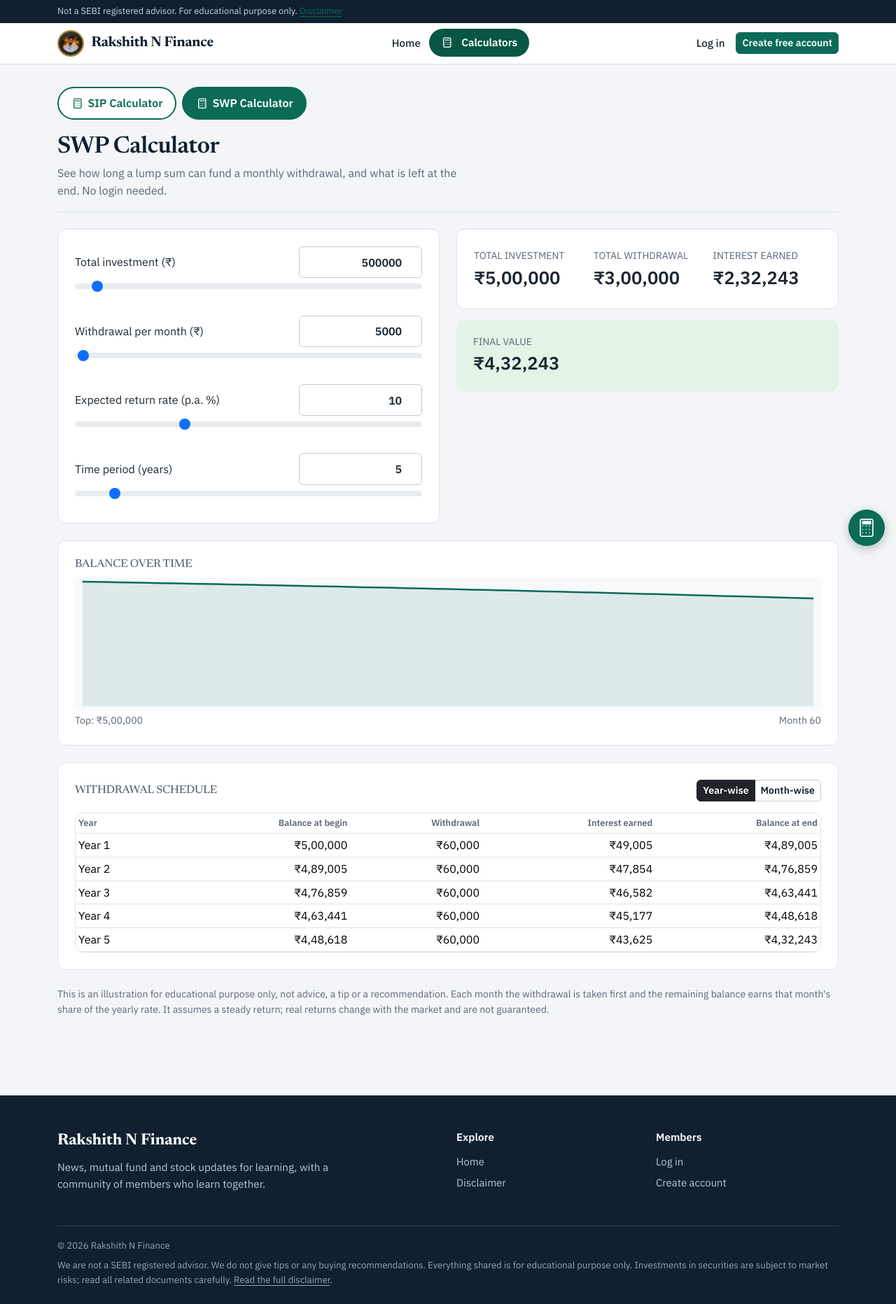
After one commit to purnesh2003/RNF-Final, a Flask app: page /swp-calculator in a window 1280 px wide. The commit adds this page. Shown: the whole page at 70% size. Run offline with Flask 3, Linux system fonts and the light colour scheme; some libraries are stand-ins or nearby versions.

Commit message:
Add SWP calculator

```diff
--- a/app/main.py
+++ b/app/main.py
@@ -81,6 +81,12 @@ def disclaimer():
 def sip_calculator():
     """Public SIP calculator (no login needed). All maths runs in the browser; nothing is stored."""
     return render_template("sip.html")
+
+
+@bp.route("/swp-calculator")
+def swp_calculator():
+    """Public SWP (systematic withdrawal plan) calculator. All maths runs in the browser; nothing is stored."""
+    return render_template("swp.html")
 
 
 @bp.route("/healthz")
@@ -336,9 +342,61 @@ def invite():
     joined = User.query.filter_by(referred_by_id=current_user.id, email_verified=True).order_by(User.created_at.desc()).all()
     waiting = User.query.filter_by(referred_by_id=current_user.id, email_verified=False).count()
     site = current_app.config["SITE_NAME"]
-    share = quote(f"Join me on {site}: free market insights and a friendly community. Sign up here: {link}")
+    share = quote(f"Join me on {site}: news, mutual funds and stocks explained for learning, and a friendly community. Sign up here: {link}")
     return render_template("invite.html", link=link, code=code, joined=joined, waiting=waiting, share=share)
 
+
+# ---------------------------------------------------------------- search (posts, documents, chat)
+SEARCH_LIMIT = 20
+SEARCH_SCOPES = {"all": "Everything", "posts": "Posts", "documents": "Documents", "chat": "Chat"}
+
+
+def _like(term):
+    """LIKE pattern for a plain-text search (the member's % and _ are matched literally)."""
+    esc = term.replace("\\", "\\\\").replace("%", "\\%").replace("_", "\\_")
+    return f"%{esc}%"
+
+
+@bp.route("/search")
+@login_required
+@limiter.limit("60 per minute")
+def search():
+    q = " ".join(request.args.get("q", "").split())[:100]
+    scope = request.args.get("in", "all")
+    scope = scope if scope in SEARCH_SCOPES else "all"
+    res = {"posts": [], "documents": [], "chat": []}
+    too_short = bool(q) and len(q) < 2
+    if len(q) >= 2:
+        like = _like(q)
+        if scope in ("all", "posts"):
+            res["posts"] = (Post.query.filter(post_is_live(), db.or_(Post.title.ilike(like, escape="\\"), Post.body.ilike(like, escape="\\")))
+                            .order_by(Post.created_at.desc()).limit(SEARCH_LIMIT).all())
+        if scope in ("all", "documents"):
+            docs = []
+            for p in (Post.query.filter(post_is_live(), Post.file_key.isnot(None), Post.file_name.ilike(like, escape="\\"))
+                      .order_by(Post.created_at.desc()).limit(SEARCH_LIMIT)):
+                docs.append(("post", p))
+            for m in (Message.query.filter(Message.deleted.is_(False), Message.file_key.isnot(None), Message.file_name.ilike(like, escape="\\"))
+                      .order_by(Message.created_at.desc()).limit(SEARCH_LIMIT)):
+                docs.append(("chat", m))
+            docs.sort(key=lambda r: r[1].created_at, reverse=True)
+            for src, obj in docs[:SEARCH_LIMIT]:
+                mime = obj.file_mime or ""
+                media = mime.startswith("image/") or mime.startswith("video/")
+                res["documents"].append({
+                    "name": obj.file_name or obj.file_key, "url": file_url(obj.file_key, obj.file_name, media),
+                    "where": ("Admin post · " + obj.section_label.split(" ", 1)[-1]) if src == "post"
+                             else Message.CHANNELS.get(obj.channel, "General") + " chat",
+                    "created_at": obj.created_at})
+        if scope in ("all", "chat"):
+            res["chat"] = (Message.query.filter(Message.deleted.is_(False), Message.body.ilike(like, escape="\\"))
+                           .order_by(Message.created_at.desc()).limit(SEARCH_LIMIT).all())
+    total = sum(len(v) for v in res.values())
+    return render_template("search.html", q=q, scope=scope, scopes=SEARCH_SCOPES, res=res, total=total, too_short=too_short,
+                           channels=Message.CHANNELS, section_endpoints=SECTION_ENDPOINTS, limit=SEARCH_LIMIT)
+
+
+# ---------------------------------------------------------------- market updates (buttons in the community chat)
 @bp.route("/market-update/<kind>")
 @login_required
 @limiter.limit("60 per minute")
--- a/app/static/style.css
+++ b/app/static/style.css
@@ -376,3 +376,23 @@ img, video { max-width: 100%; height: auto; }
 .mu-panel .mu-stale{font-size:.8rem}
 .mu-pre{white-space:pre-wrap;font-family:inherit;font-size:.85rem;margin:6px 0 0}
 .footer-legal a { color: inherit; text-decoration: underline; }
+
+/* SIP Calculator: a big, always-visible tab in the menu and a button on the home page */
+.site-header .nav-link.nav-calc { background: var(--green); color: #fff; font-weight: 700; border-radius: 999px; padding: .5rem 1.05rem; margin: 0 .25rem; display: inline-flex; align-items: center; gap: .4rem; }
+.site-header .nav-link.nav-calc:hover, .site-header .nav-link.nav-calc.active { background: var(--green-2); color: #fff; }
+.site-header .nav-link.nav-calc::after { display: none; }
+.btn-calc { background: var(--brass); color: #fff; border: 0; font-weight: 700; }
+.btn-calc:hover { filter: brightness(.92); color: #fff; }
+.btn-calc .i, .nav-calc .i { width: 1.15em; height: 1.15em; margin-right: .35rem; }
+
+/* Calculator tabs (SIP | SWP) and the SWP page */
+.calc-tabs { display: flex; gap: .5rem; flex-wrap: wrap; margin-bottom: 1.2rem; }
+.calc-tab { display: inline-flex; align-items: center; gap: .4rem; padding: .55rem 1.1rem; border-radius: 999px; font-weight: 700; text-decoration: none;
+            color: var(--green); background: var(--surface); border: 2px solid var(--green); }
+.calc-tab:hover { background: var(--green-tint); color: var(--green-2); }
+.calc-tab.active { background: var(--green); color: #fff; }
+.calc-tab .i { width: 1.1em; height: 1.1em; }
+.swp-stats { display: grid; grid-template-columns: repeat(auto-fit, minmax(150px, 1fr)); gap: 1rem; }
+.swp-chart { width: 100%; height: 190px; display: block; background: #f7f9fb; border-radius: var(--r-sm); }
+.swp-table { max-height: 420px; overflow: auto; }
+.swp-table thead th { position: sticky; top: 0; background: var(--surface); }
--- /dev/null
+++ b/app/static/swp.js
@@ -0,0 +1,101 @@
+/* SWP (Systematic Withdrawal Plan) calculator - runs fully in the browser (works for logged-out visitors too).
+   Each month: take the withdrawal out first, then the rest earns that month's interest (annual rate / 12). */
+(function () {
+  var $ = function (id) { return document.getElementById(id); };
+  var fmt = function (n) { return "₹" + Math.round(n).toLocaleString("en-IN"); };
+  var LIMIT = { invMin: 10000, invMax: 100000000, wMin: 100, yMin: 1, yMax: 40, rMin: 1, rMax: 30 };
+
+  function compute(invest, withdraw, years, rate) {
+    var r = rate / 1200, bal = invest, rows = [], totalW = 0, totalI = 0, lastMonth = years * 12, ranOut = null;
+    for (var m = 1; m <= years * 12; m++) {
+      var begin = bal, w = Math.min(withdraw, begin), interest = (begin - w) * r;
+      bal = begin - w + interest;
+      totalW += w; totalI += interest;
+      rows.push({ month: m, begin: begin, withdrawal: w, interest: interest, end: bal });
+      if (bal <= 0.005) { bal = 0; ranOut = m; lastMonth = m; break; }
+    }
+    return { rows: rows, invested: invest, totalWithdrawal: totalW, totalInterest: totalI, finalValue: bal, ranOutMonth: ranOut };
+  }
+  window.swpCompute = compute;
+
+  function num(el) { var v = parseFloat(el.value); return isFinite(v) ? v : NaN; }
+  function cell(tr, text, cls) { var td = document.createElement("td"); td.textContent = text; if (cls) td.className = cls; tr.appendChild(td); }
+
+  function yearRows(rows) {
+    var out = [];
+    for (var i = 0; i < rows.length; i += 12) {
+      var part = rows.slice(i, i + 12), w = 0, it = 0;
+      part.forEach(function (x) { w += x.withdrawal; it += x.interest; });
+      out.push({ label: "Year " + (i / 12 + 1), begin: part[0].begin, withdrawal: w, interest: it, end: part[part.length - 1].end });
+    }
+    return out;
+  }
+
+  var view = "year", last = null;
+  function drawTable() {
+    if (!last) return;
+    var body = $("swp-body"), head = $("swp-head-first");
+    head.textContent = view === "year" ? "Year" : "Month";
+    body.replaceChildren();
+    var list = view === "year" ? yearRows(last.rows) : last.rows.map(function (x) { return { label: "Month " + x.month, begin: x.begin, withdrawal: x.withdrawal, interest: x.interest, end: x.end }; });
+    list.forEach(function (x) {
+      var tr = document.createElement("tr");
+      cell(tr, x.label); cell(tr, fmt(x.begin), "text-end"); cell(tr, fmt(x.withdrawal), "text-end");
+      cell(tr, fmt(x.interest), "text-end"); cell(tr, fmt(x.end), "text-end");
+      body.appendChild(tr);
+    });
+    $("view-year").classList.toggle("active", view === "year");
+    $("view-month").classList.toggle("active", view === "month");
+  }
+
+  function drawChart(rows, invest) {
+    var W = 600, H = 190, pad = 6, max = invest, pts = [[0, invest]];
+    rows.forEach(function (x) { pts.push([x.month, x.end]); max = Math.max(max, x.end); });
+    var xmax = pts[pts.length - 1][0] || 1;
+    var d = pts.map(function (p, i) {
+      var x = pad + (p[0] / xmax) * (W - 2 * pad), y = H - pad - (p[1] / max) * (H - 2 * pad);
+      return (i ? "L" : "M") + x.toFixed(1) + " " + y.toFixed(1);
+    }).join(" ");
+    $("swp-line").setAttribute("d", d);
+    $("swp-area").setAttribute("d", d + " L" + (pad + (xmax / xmax) * (W - 2 * pad)).toFixed(1) + " " + (H - pad) + " L" + pad + " " + (H - pad) + " Z");
+    $("chart-max").textContent = fmt(max);
+    $("chart-end").textContent = "Month " + xmax;
+  }
+
+  function render() {
+    var inv = num($("inv")), w = num($("wd")), y = num($("years")), r = num($("rate")), err = $("swp-error"), bad = null;
+    if (!(inv >= LIMIT.invMin && inv <= LIMIT.invMax)) bad = "Total investment must be between " + fmt(LIMIT.invMin) + " and " + fmt(LIMIT.invMax) + ".";
+    else if (!(w >= LIMIT.wMin && w <= inv)) bad = "Withdrawal per month must be between " + fmt(LIMIT.wMin) + " and your total investment.";
+    else if (!(y >= LIMIT.yMin && y <= LIMIT.yMax) || Math.floor(y) !== y) bad = "Time period must be a whole number of years from 1 to 40.";
+    else if (!(r >= LIMIT.rMin && r <= LIMIT.rMax)) bad = "Expected return must be between 1% and 30%.";
+    err.hidden = !bad; err.textContent = bad || "";
+    if (bad) return;
+    last = compute(inv, w, y, r);
+    $("out-inv").textContent = fmt(last.invested);
+    $("out-wd").textContent = fmt(last.totalWithdrawal);
+    $("out-final").textContent = fmt(last.finalValue);
+    $("out-interest").textContent = fmt(last.totalInterest);
+    var note = $("swp-note");
+    if (last.ranOutMonth) {
+      var yrs = Math.floor(last.ranOutMonth / 12), mo = last.ranOutMonth % 12;
+      note.textContent = "At this withdrawal your money would run out after about " + (yrs ? yrs + " year" + (yrs > 1 ? "s " : " ") : "") + (mo ? mo + " month" + (mo > 1 ? "s" : "") : "") + ". Try a smaller withdrawal or a shorter period.";
+      note.hidden = false;
+    } else { note.hidden = true; note.textContent = ""; }
+    drawChart(last.rows, inv);
+    drawTable();
+  }
+
+  function link(n, range) {
+    range.addEventListener("input", function () { n.value = range.value; render(); });
+    n.addEventListener("input", function () { var v = num(n); if (isFinite(v)) range.value = v; render(); });
+  }
+  link($("inv"), $("inv-r")); link($("wd"), $("wd-r")); link($("years"), $("years-r")); link($("rate"), $("rate-r"));
+  $("inv").value = $("inv-r").value = 500000;
+  $("wd").value = $("wd-r").value = 5000;
+  $("years").value = $("years-r").value = 5;
+  $("rate").value = $("rate-r").value = 10;
+  $("view-year").addEventListener("click", function () { view = "year"; drawTable(); });
+  $("view-month").addEventListener("click", function () { view = "month"; drawTable(); });
+  $("swp-form").addEventListener("submit", function (e) { e.preventDefault(); });
+  render();
+})();
--- /dev/null
+++ b/app/templates/_calc_tabs.html
@@ -0,0 +1,5 @@
+{# Switch between the two calculators (shown at the top of both pages). #}
+<div class="calc-tabs" role="tablist" aria-label="Calculators">
+  <a class="calc-tab{{ ' active' if request.endpoint == 'main.sip_calculator' }}" href="{{ url_for('main.sip_calculator') }}" role="tab" aria-selected="{{ 'true' if request.endpoint == 'main.sip_calculator' else 'false' }}"><svg class="i"><use href="#i-calc"/></svg>SIP Calculator</a>
+  <a class="calc-tab{{ ' active' if request.endpoint == 'main.swp_calculator' }}" href="{{ url_for('main.swp_calculator') }}" role="tab" aria-selected="{{ 'true' if request.endpoint == 'main.swp_calculator' else 'false' }}"><svg class="i"><use href="#i-calc"/></svg>SWP Calculator</a>
+</div>
--- a/app/templates/base.html
+++ b/app/templates/base.html
@@ -4,7 +4,7 @@
 <meta charset="UTF-8">
 <meta name="viewport" content="width=device-width, initial-scale=1, viewport-fit=cover">
 <meta name="theme-color" content="#10202f">
-<meta name="description" content="{{ site_name }} - free, honest market insights on news, mutual funds and stocks, with a members community.">
+<meta name="description" content="{{ site_name }} - news, mutual funds and stocks explained for learning, with a members community.">
 <meta name="csrf-token" content="{{ csrf_token() }}">
 <title>{% block title %}{{ site_name }}{% endblock %}</title>
 <link rel="preload" href="{{ url_for('static', filename='fonts/ibm-plex-sans-var.woff') }}" as="font" type="font/woff" crossorigin>
@@ -38,6 +38,7 @@
   <symbol id="i-logout" viewBox="0 0 24 24"><path d="M9 4H5v16h4M16 8l4 4-4 4M20 12H9"/></symbol>
   <symbol id="i-eye" viewBox="0 0 24 24"><path d="M2 12s3.6-7 10-7 10 7 10 7-3.6 7-10 7S2 12 2 12z"/><circle cx="12" cy="12" r="3"/></symbol>
   <symbol id="i-eye-off" viewBox="0 0 24 24"><path d="M3 3l18 18M10.6 5.1A10 10 0 0 1 12 5c6.4 0 10 7 10 7a17 17 0 0 1-3.2 4M6.6 6.7C3.9 8.4 2 12 2 12s3.6 7 10 7c1.8 0 3.4-.5 4.8-1.2"/><path d="M9.9 9.9a3 3 0 0 0 4.2 4.2"/></symbol>
+  <symbol id="i-calc" viewBox="0 0 24 24"><rect x="5" y="3" width="14" height="18" rx="2"/><path d="M8 7h8M8 12h.01M12 12h.01M16 12h.01M8 16h.01M12 16h.01M16 16h.01"/></symbol>
   <symbol id="i-key" viewBox="0 0 24 24"><circle cx="8" cy="15" r="4"/><path d="M11 12l9-9M16 7l3 3"/></symbol>
 </svg>
 
@@ -45,8 +46,7 @@
 
 <div class="topbar">
   <div class="container">
-    <span>Free market insights. No courses sold.</span>
-    <span class="d-none d-md-inline">Not a SEBI registered advisor. For educational purpose only. <a href="{{ url_for('main.disclaimer') }}">Disclaimer</a></span>
+    <span>Not a SEBI registered advisor. For educational purpose only. <a href="{{ url_for('main.disclaimer') }}">Disclaimer</a></span>
   </div>
 </div>
 
@@ -69,11 +69,13 @@
       <div class="collapse navbar-collapse" id="navMenu">
         <ul class="navbar-nav mx-lg-auto">
           <li class="nav-item"><a class="nav-link{{ ' active' if ep == 'main.home' }}" href="{{ url_for('main.home') }}">Home</a></li>
+          <li class="nav-item"><a class="nav-link nav-calc{{ ' active' if ep in ('main.sip_calculator', 'main.swp_calculator') }}" href="{{ url_for('main.sip_calculator') }}"><svg class="i"><use href="#i-calc"/></svg>Calculators</a></li>
           {% if current_user.is_authenticated %}
           <li class="nav-item"><a class="nav-link{{ ' active' if ep == 'main.news' }}" href="{{ url_for('main.news') }}">News</a></li>
           <li class="nav-item"><a class="nav-link{{ ' active' if ep == 'main.mutual_funds' }}" href="{{ url_for('main.mutual_funds') }}">Mutual Funds</a></li>
           <li class="nav-item"><a class="nav-link{{ ' active' if ep == 'main.stocks' }}" href="{{ url_for('main.stocks') }}">Stocks</a></li>
           <li class="nav-item"><a class="nav-link{{ ' active' if ep.startswith('community.') }}" href="{{ url_for('community.chat') }}">Community</a></li>
+          <li class="nav-item"><a class="nav-link{{ ' active' if ep == 'main.search' }}" href="{{ url_for('main.search') }}">Search</a></li>
           <li class="nav-item dropdown">
             <a class="nav-link dropdown-toggle{{ ' active' if ep in ('main.documents','main.quizzes','main.polls') }}" href="#" role="button" data-bs-toggle="dropdown" aria-expanded="false">More</a>
             <ul class="dropdown-menu">
@@ -140,7 +142,7 @@
     <div class="row g-4">
       <div class="col-lg-5">
         <div class="footer-brand">{{ site_name }}</div>
-        <p class="footer-text">Honest, free market guidance on news, mutual funds and stocks, with a community of members who learn together.</p>
+        <p class="footer-text">News, mutual fund and stock updates for learning, with a community of members who learn together.</p>
       </div>
       <div class="col-6 col-lg-3 offset-lg-1">
         <div class="footer-title">Explore</div>
--- a/app/templates/sip.html
+++ b/app/templates/sip.html
@@ -1,6 +1,7 @@
 {% extends "base.html" %}
 {% block title %}SIP Calculator · {{ site_name }}{% endblock %}
 {% block content %}
+{% include "_calc_tabs.html" %}
 <div class="page-head"><div><h1>SIP Calculator</h1><p>Work out the monthly SIP you need for a goal, or see what a monthly SIP could grow to. Free for everyone, no login needed.</p></div></div>
 <div class="row g-4">
   <div class="col-lg-7">
--- /dev/null
+++ b/app/templates/swp.html
@@ -0,0 +1,74 @@
+{% extends "base.html" %}
+{% block title %}SWP Calculator · {{ site_name }}{% endblock %}
+{% block content %}
+{% include "_calc_tabs.html" %}
+<div class="page-head"><div><h1>SWP Calculator</h1><p>See how long a lump sum can fund a monthly withdrawal, and what is left at the end. No login needed.</p></div></div>
+<div class="row g-4">
+  <div class="col-lg-6">
+    <div class="card shadow-sm border-0 rounded-4"><div class="card-body p-4">
+      <form id="swp-form" novalidate>
+        <div class="sip-field">
+          <div class="top"><label for="inv">Total investment (₹)</label>
+            <input type="number" class="form-control num" id="inv" inputmode="numeric" step="10000"></div>
+          <input type="range" class="form-range" id="inv-r" min="10000" max="10000000" step="10000" aria-label="Total investment">
+        </div>
+        <div class="sip-field">
+          <div class="top"><label for="wd">Withdrawal per month (₹)</label>
+            <input type="number" class="form-control num" id="wd" inputmode="numeric" step="500"></div>
+          <input type="range" class="form-range" id="wd-r" min="500" max="500000" step="500" aria-label="Withdrawal per month">
+        </div>
+        <div class="sip-field">
+          <div class="top"><label for="rate">Expected return rate (p.a. %)</label>
+            <input type="number" class="form-control num" id="rate" inputmode="decimal" min="1" max="30" step="0.1"></div>
+          <input type="range" class="form-range" id="rate-r" min="1" max="30" step="0.5" aria-label="Expected return rate">
+        </div>
+        <div class="sip-field mb-0">
+          <div class="top"><label for="years">Time period (years)</label>
+            <input type="number" class="form-control num" id="years" inputmode="numeric" min="1" max="40" step="1"></div>
+          <input type="range" class="form-range" id="years-r" min="1" max="40" step="1" aria-label="Time period">
+        </div>
+        <div id="swp-error" class="text-danger small mt-3" role="alert" hidden></div>
+      </form>
+    </div></div>
+  </div>
+  <div class="col-lg-6">
+    <div class="card shadow-sm border-0 rounded-4 mb-3"><div class="card-body p-4">
+      <div class="swp-stats">
+        <div><span class="text-muted small text-uppercase">Total investment</span><div class="sip-big" id="out-inv">–</div></div>
+        <div><span class="text-muted small text-uppercase">Total withdrawal</span><div class="sip-big" id="out-wd">–</div></div>
+        <div><span class="text-muted small text-uppercase">Interest earned</span><div class="sip-big" id="out-interest">–</div></div>
+      </div>
+    </div></div>
+    <div class="sip-result">
+      <div class="text-muted small text-uppercase">Final value</div>
+      <div class="sip-big" id="out-final">–</div>
+      <div id="swp-note" class="small text-danger mt-2" role="status" hidden></div>
+    </div>
+  </div>
+</div>
+
+<div class="card shadow-sm border-0 rounded-4 mt-4"><div class="card-body p-4">
+  <h2 class="h6 text-uppercase text-muted mb-2">Balance over time</h2>
+  <svg class="swp-chart" viewBox="0 0 600 190" preserveAspectRatio="none" role="img" aria-label="Balance left in the plan month by month">
+    <path id="swp-area" fill="#6c9ea5" fill-opacity=".18" d=""></path>
+    <path id="swp-line" fill="none" stroke="#0b6b57" stroke-width="2.5" vector-effect="non-scaling-stroke" d=""></path>
+  </svg>
+  <div class="d-flex justify-content-between small text-muted mt-1"><span>Top: <span id="chart-max">–</span></span><span id="chart-end">–</span></div>
+</div></div>
+
+<div class="card shadow-sm border-0 rounded-4 mt-4"><div class="card-body p-4">
+  <div class="d-flex justify-content-between align-items-center flex-wrap gap-2 mb-3">
+    <h2 class="h6 text-uppercase text-muted mb-0">Withdrawal schedule</h2>
+    <div class="btn-group btn-group-sm" role="group" aria-label="Table view">
+      <button type="button" class="btn btn-outline-dark active" id="view-year">Year-wise</button>
+      <button type="button" class="btn btn-outline-dark" id="view-month">Month-wise</button>
+    </div>
+  </div>
+  <div class="table-responsive swp-table"><table class="table table-sm align-middle mb-0">
+    <thead><tr><th id="swp-head-first">Year</th><th class="text-end">Balance at begin</th><th class="text-end">Withdrawal</th><th class="text-end">Interest earned</th><th class="text-end">Balance at end</th></tr></thead>
+    <tbody id="swp-body"></tbody>
+  </table></div>
+</div></div>
+<p class="text-muted small mt-4">This is an illustration for educational purpose only, not advice, a tip or a recommendation. Each month the withdrawal is taken first and the remaining balance earns that month's share of the yearly rate. It assumes a steady return; real returns change with the market and are not guaranteed.</p>
+{% endblock %}
+{% block scripts %}<script src="{{ url_for('static', filename='swp.js') }}"></script>{% endblock %}
```
Also changed, not shown: app/templates/home.html (+7 -1 lines), tests/test_v27.py (+22 -0 lines).
